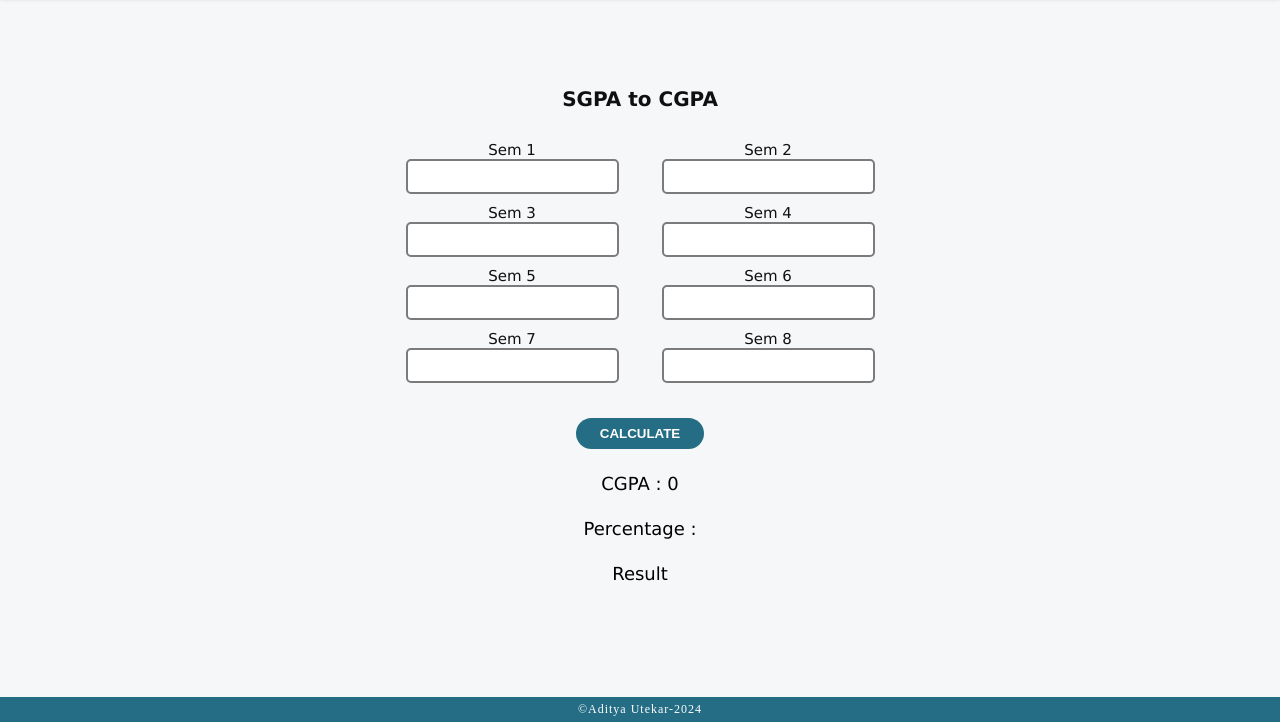
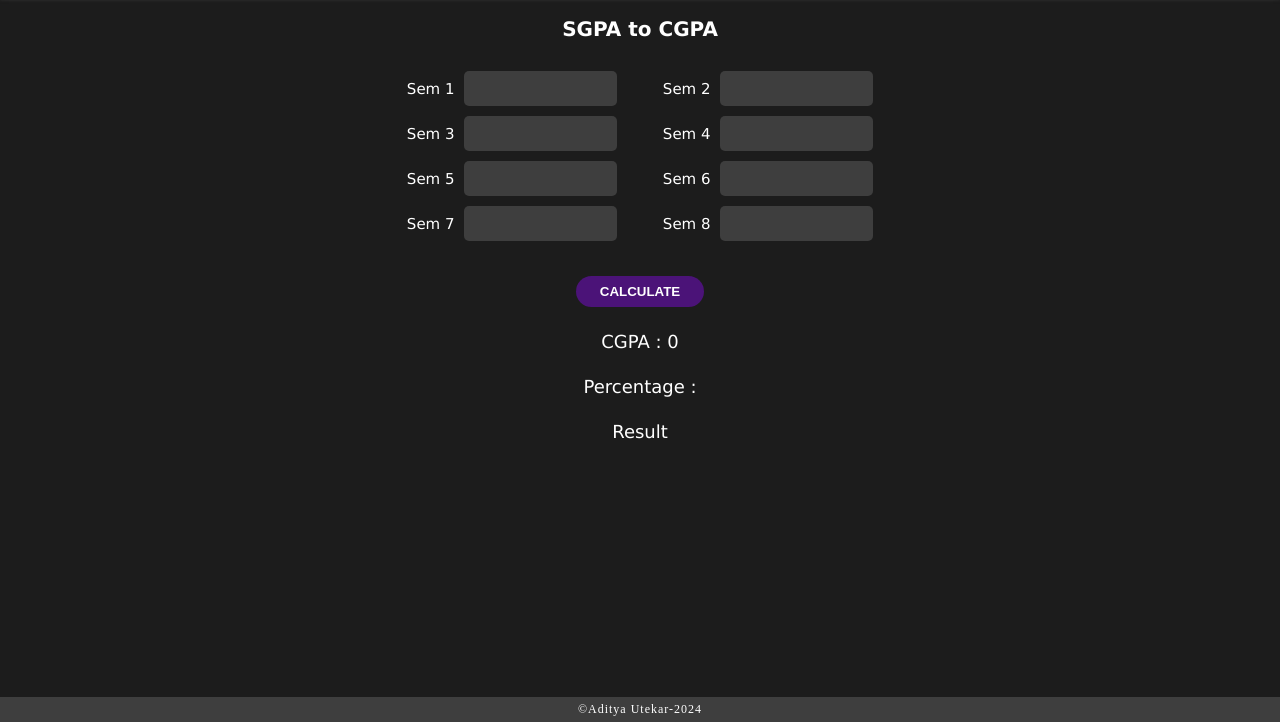
Before and after one commit to Adityautekar/Cgpa-Calculator, a plain HTML site: page index.html in a window 1280 px wide. Shown: the part 78-800 px from the top of the page. Drawn offline with Linux system fonts and the light colour scheme.

Commit message:
New Colors

```diff
--- a/index.html
+++ b/index.html
@@ -7,7 +7,6 @@
 </head>
 <body>
     <h1 class="title">Mumbai University</h1>
-    <section>
         <div id="container">
             <h3>SGPA to CGPA</h3>
             <div class="box">
@@ -49,7 +48,6 @@
         <h4 id="percentage">Percentage : </h4>
         <h4 id="result">Result</h4>
     </div>
-    </section>
     <footer>©Aditya Utekar-2024</footer>
     <script src="script.js"></script>
 </body>
--- a/style.css
+++ b/style.css
@@ -1,5 +1,5 @@
 body {
-    background-color:#F5F7F8 ;
+    background-color:#1c1c1c ;
     padding: 0;
     margin: 0;
     box-sizing: border-box;
@@ -9,10 +9,11 @@ body {
     position: relative;
 }
 h1, h3, label {
-    color: #101010;
+    color: #FFFFFF;
 }
 h1 {
     background-color: #002B5B;
+    background-image: linear-gradient( 109.6deg,  rgb(79, 32, 126) 11.2%, rgba(2,0,4,1) 91.1% );
     padding: 20px 0;
     color: white;
     font-family:Verdana, Tahoma, sans-serif;
@@ -22,12 +23,6 @@ h1 {
 h3 {
     font-size: 20px;
     font-family: Verdana, Geneva, Tahoma, sans-serif;
-}
-section {
-    display: flex;
-    height: 80vh;
-    align-items: center;
-    justify-content: space-between;
 }
 #container {
     margin: auto;
@@ -39,23 +34,26 @@ section {
     grid-template-rows: auto auto auto auto;
     grid-template-columns: auto auto;
     justify-content: space-around;
-    gap: 10px 0;
+    gap: 10px 0px;
 }
 .sgpa_ip label {
     font-size: 15px;
     font-family: Verdana, Tahoma, sans-serif;
 }
 .sgpa_ip input {
-    border: 2px solid #7b7b7b;
+    border: none;
     border-radius: 5px;
     height: 35px;
     padding-left: 8px;
+    margin-left: 5px;
     font-size: 15px;
+    width: 60%;
+    background-color: rgba(255, 255, 255, 0.15);
 }
 #calci {
     margin-top: 25px;
     padding: 8px 24px;
-    background-color: #256D85;
+    background-color: #4b1378;
     font-weight: 600;
     border: none;
     border-radius: 20px;
@@ -70,6 +68,7 @@ h4{
     font-size: 18px;
     font-family: Verdana, Tahoma, sans-serif;
     font-weight: 400;
+    color: #FFFFFF;
 }
 .wrong {
     border: 2px solid red;
@@ -79,7 +78,7 @@ footer {
     bottom: 0px;
     text-align: center;
     width: 100vw;
-    background-color: #256D85;
+    background-color:  rgba(255, 255, 255, 0.15);
     color: white;
     padding: 5px 0;
     letter-spacing: 1px;
```
